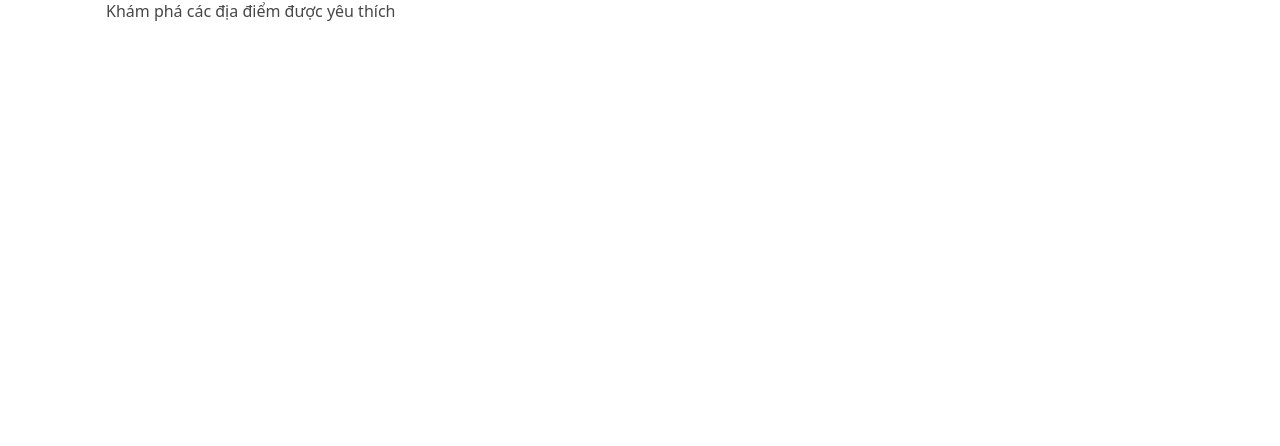
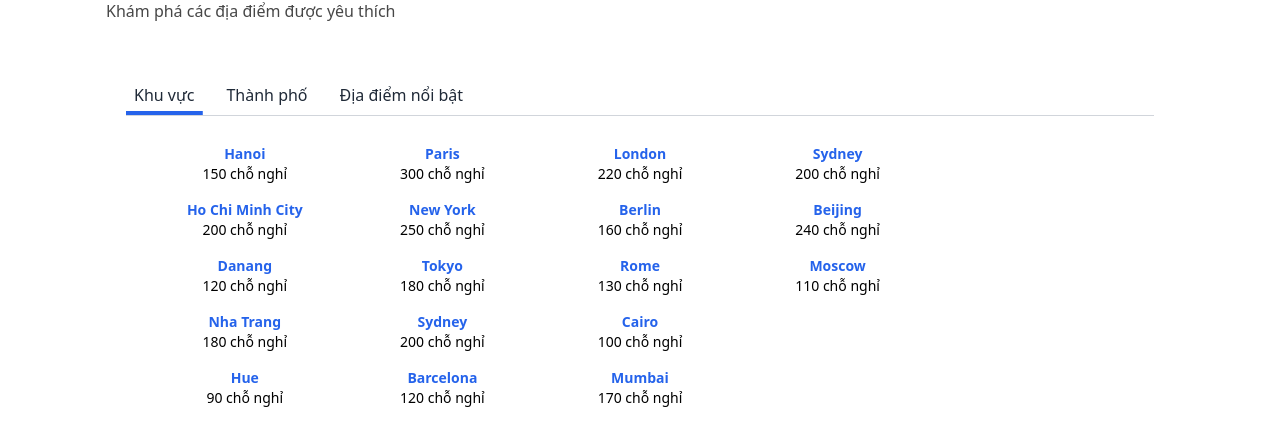
Before and after one commit to tqkitn1108/Test, a React (Create React App) app: page / in a window 1280 px wide. Shown: the part 2867-3313 px from the top of the page. Before the commit the page ends 2922 px from the top, so only its background shows below. Built offline with nearby package versions, Linux system fonts and the light colour scheme.

Commit message:
complete FavoriteDestination Comp

```diff
--- a/src/customer/pages/home/favorite-destination/FavoriteDestination.jsx
+++ b/src/customer/pages/home/favorite-destination/FavoriteDestination.jsx
@@ -1,10 +1,10 @@
 import React, { useState } from 'react';
 import { Link } from 'react-router-dom';
-
 
 function FavoriteDestination() {
     const tabsData = {
         regions: [
+            // Thêm 19 dữ liệu mẫu
             { name: 'Hanoi', rooms: 150 },
             { name: 'Ho Chi Minh City', rooms: 200 },
             { name: 'Danang', rooms: 120 },
@@ -68,7 +68,96 @@ function FavoriteDestination() {
         ],
     };
 
+    const [activeTab, setActiveTab] = useState('regions');
+    const numRows = 5;
 
+    const handleTabSelect = (tab) => {
+        setActiveTab(tab);
+    };
+
+    return (
+        <div className="bg-white w-full text-sm p-5">
+            <div className="flex space-x-4 overflow-x-auto">
+                <div
+                    className={`tab ${activeTab === 'regions' ? 'bg-white' : 'hover:bg-gray-200'} p-2 cursor-pointer relative transition-colors rounded-t-md`}
+                    onClick={() => handleTabSelect('regions')}
+                >
+                    <div className="tab-label text-base text-gray-800">Khu vực</div>
+                    {activeTab === 'regions' && <div className="tab-indicator absolute bottom-0 left-1/2 transform -translate-x-1/2 w-full h-1 bg-blue-600 transition-width"></div>}
+                </div>
+                <div
+                    className={`tab ${activeTab === 'cities' ? 'bg-white' : 'hover:bg-gray-200'} p-2 cursor-pointer relative transition-colors rounded-t-md`}
+                    onClick={() => handleTabSelect('cities')}
+                >
+                    <div className="tab-label text-base text-gray-800">Thành phố</div>
+                    {activeTab === 'cities' && <div className="tab-indicator absolute bottom-0 left-1/2 transform -translate-x-1/2 w-full h-1 bg-blue-600 transition-width"></div>}
+                </div>
+                <div
+                    className={`tab ${activeTab === 'placesOfInterest' ? 'bg-white' : 'hover:bg-gray-200'} p-2 cursor-pointer relative transition-colors rounded-t-md`}
+                    onClick={() => handleTabSelect('placesOfInterest')}
+                >
+                    <div className="tab-label text-base text-gray-800">Địa điểm nổi bật</div>
+                    {activeTab === 'placesOfInterest' && <div className="tab-indicator absolute bottom-0 left-1/2 transform -translate-x-1/2 w-full h-1 bg-blue-600 transition-width"></div>}
+                </div>
+            </div>
+            <div className="tab-content border-t border-gray-300 rounded-b-md p-5 bg-white">
+                {activeTab === 'regions' && (
+                    <div id="regions-content">
+                        <div className="flex flex-wrap">
+                            {Array.from({ length: 5 }, (_, i) => (
+                                <div key={i} className="w-full md:w-1/5 p-2">
+                                    {tabsData.regions
+                                        .slice(i * numRows, i * numRows + numRows)
+                                        .map((item, index) => (
+                                            <div key={index} className="mb-4">
+                                                <Link to="/signup" className="font-bold text-blue-600">{item.name}</Link>
+                                                <div>{`${item.rooms} chỗ nghỉ`}</div>
+                                            </div>
+                                        ))}
+                                </div>
+                            ))}
+                        </div>
+                    </div>
+                )}
+                {activeTab === 'cities' && (
+                    <div id="cities-content">
+                        <div className="flex flex-wrap">
+                            {Array.from({ length: 5 }, (_, i) => (
+                                <div key={i} className="w-full md:w-1/5 p-2">
+                                    {tabsData.cities
+                                        .slice(i * numRows, i * numRows + numRows)
+                                        .map((item, index) => (
+                                            <div key={index} className="mb-4">
+                                                <Link to="/signup" className="font-bold text-blue-600">{item.name}</Link>
+                                                <div>{`${item.rooms} chỗ nghỉ`}</div>
+                                            </div>
+                                        ))}
+                                </div>
+                            ))}
+                        </div>
+                    </div>
+                )}
+                {activeTab === 'placesOfInterest' && (
+                    <div id="placesOfInterest-content">
+                        <div className="flex flex-wrap">
+                            {Array.from({ length: 5 }, (_, i) => (
+                                <div key={i} className="w-full md:w-1/5 p-2">
+                                    {tabsData.placesOfInterest
+                                        .slice(i * numRows, i * numRows + numRows)
+                                        .map((item, index) => (
+                                            <div key={index} className="mb-4">
+                                                <Link to="/signup" className="font-bold text-blue-600">{item.name}</Link>
+                                                <div>{`${item.rooms} chỗ nghỉ`}</div>
+                                            </div>
+                                        ))}
+                                </div>
+                            ))}
+                        </div>
+                    </div>
+                )}
+            </div>
+        </div>
+    );
 };
 
 export default FavoriteDestination;
```
